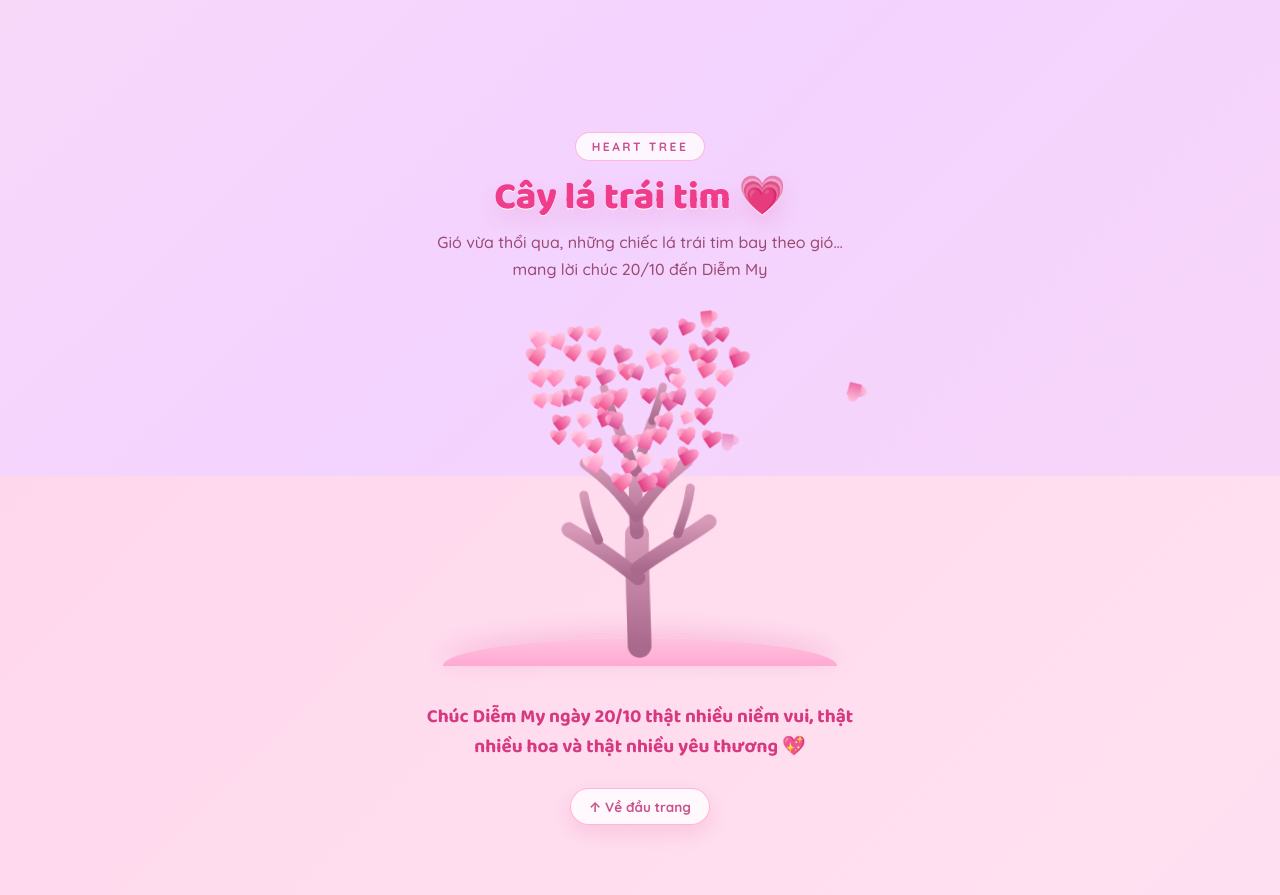
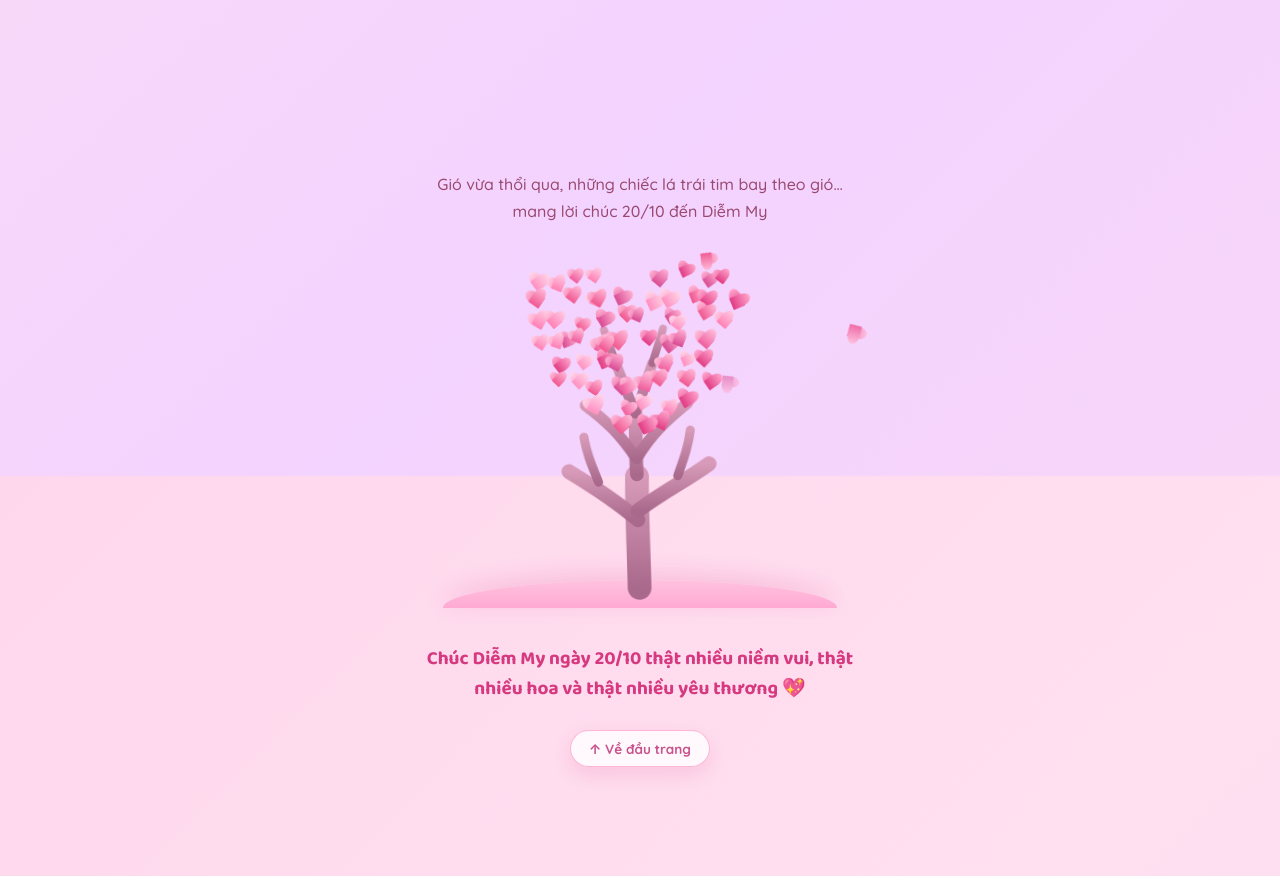
Before and after one commit to huutai1010/demo-1, a plain HTML site: page index.html in a window 1280 px wide. Shown: the part 1524-2419 px from the top of the page. Drawn offline with Linux system fonts and the light colour scheme.

Commit message:
Bo tieu de chu o muc cay trai tim

```diff
--- a/index.html
+++ b/index.html
@@ -840,8 +840,6 @@
   </section>
 
   <section class="windy" id="windy">
-    <span class="sectionTag">Heart tree</span>
-    <h2 class="galleryTitle">Cây lá trái tim 💗</h2>
     <p class="gallerySub">Gió vừa thổi qua, những chiếc lá trái tim bay theo gió… mang lời chúc 20/10 đến Diễm My</p>
 
     <div class="treeWrap" id="treeWrap">
```
